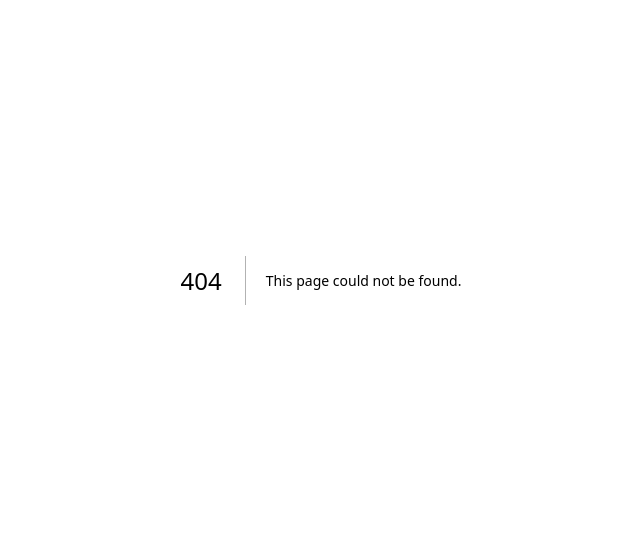
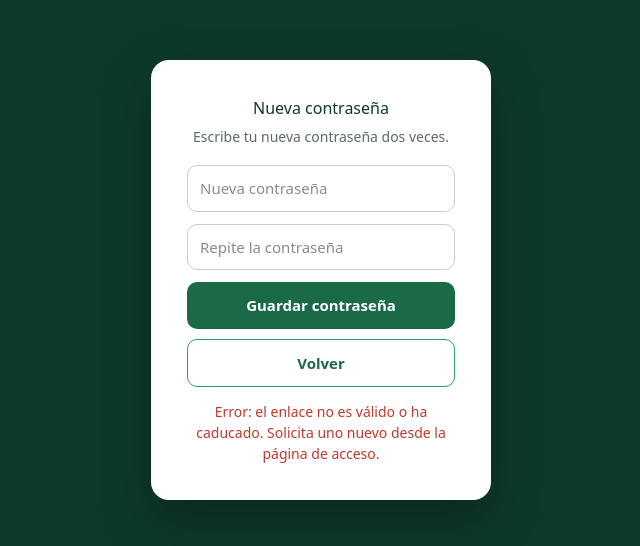
Before and after one commit to smayov/tgh-roadmap, a Next.js app: page /recuperar in a window 1280 px wide. Before the commit this address had no page. Shown: the part 120-666 px from the top of the page, without its empty margins (319-959 px from the left). Built offline with nearby package versions, Linux system fonts and the light colour scheme; no server answers.

Commit message:
Recuperacion de contraseña: enlace en acceso y pagina recuperar

```diff
--- a/app/acceso/page.jsx
+++ b/app/acceso/page.jsx
@@ -49,7 +49,15 @@ export default function Acceso() {
     if (error) { setMsg("Error: " + error.message); return; }
     await redirigirSegunEstado(data.user);
   };
-
+const recuperar = async () => {
+    setMsg("");
+    if (!email) { setMsg("Error: escribe tu correo arriba y vuelve a pulsar."); return; }
+    const { error } = await supabase.auth.resetPasswordForEmail(email, {
+      redirectTo: "https://www.tugestorhostelero.es/recuperar",
+    });
+    if (error) { setMsg("Error: " + error.message); return; }
+    setMsg("Te hemos enviado un correo para restablecer tu contraseña. Revisa tu bandeja de entrada.");
+  };
   const salir = async () => { await supabase.auth.signOut(); setMsg(""); };
 
   // Decide a dónde llevar al usuario: panel si ya tiene módulos, catálogo si no.
@@ -85,6 +93,12 @@ export default function Acceso() {
         <input style={input} type="password" placeholder="Contraseña" value={password} onChange={(e) => setPassword(e.target.value)} />
         <button onClick={entrar} style={btn}>Iniciar sesión</button>
         <button onClick={registrar} style={btnGhost}>Crear cuenta</button>
+        <button onClick={entrar} style={btn}>Iniciar sesión</button>
+        <button onClick={registrar} style={btnGhost}>Crear cuenta</button>
+        <button onClick={recuperar} style={linkOlvido}>¿Olvidaste tu contraseña?</button>
+        <button onClick={entrar} style={btn}>Iniciar sesión</button>
+        <button onClick={registrar} style={btnGhost}>Crear cuenta</button>
+        <button onClick={recuperar} style={linkOlvido}>¿Olvidaste tu contraseña?</button>
         {msg && <p style={{ marginTop: 14, fontSize: 14, color: msg.startsWith("Error") ? "#c0392b" : "#1A6A48" }}>{msg}</p>}
       </div>
     </div>
@@ -96,3 +110,4 @@ const card = { background: "#fff", padding: 36, borderRadius: 18, width: 340, ma
 const input = { width: "100%", padding: "11px 12px", borderRadius: 10, border: "1px solid #ccc", fontSize: 15, marginBottom: 12, boxSizing: "border-box" };
 const btn = { width: "100%", padding: 12, borderRadius: 10, border: "none", background: "#1A6A48", color: "#fff", fontWeight: 700, fontSize: 15, cursor: "pointer", marginBottom: 10 };
 const btnGhost = { width: "100%", padding: 12, borderRadius: 10, border: "1.5px solid #2E9E6B", background: "transparent", color: "#1A6A48", fontWeight: 700, fontSize: 15, cursor: "pointer" };
+const linkOlvido = { width: "100%", marginTop: 14, background: "none", border: "none", color: "#5C6B61", fontSize: 13.5, textDecoration: "underline", cursor: "pointer" };
--- /dev/null
+++ b/app/recuperar/page.jsx
@@ -0,0 +1,83 @@
+'use client';
+
+import { useState, useEffect } from 'react';
+import { useRouter } from 'next/navigation';
+import { supabase } from '../supabaseClient';
+
+/* ============================================================
+   PÁGINA DE RECUPERACIÓN DE CONTRASEÑA  ·  ruta: /recuperar
+   El usuario llega aquí desde el enlace del email.
+   Supabase le crea una sesión temporal al abrir el enlace,
+   y aquí solo tiene que escribir su nueva contraseña.
+   ============================================================ */
+export default function Recuperar() {
+  const router = useRouter();
+  const [password, setPassword] = useState('');
+  const [password2, setPassword2] = useState('');
+  const [msg, setMsg] = useState('');
+  const [listo, setListo] = useState(false);
+  const [cargando, setCargando] = useState(true);
+
+  useEffect(() => {
+    // Al abrir el enlace del email, Supabase deja una sesión temporal.
+    // Si no hay sesión, es que el enlace no es válido o ha caducado.
+    supabase.auth.getSession().then(({ data }) => {
+      if (!data.session) {
+        setMsg('Error: el enlace no es válido o ha caducado. Solicita uno nuevo desde la página de acceso.');
+      }
+      setCargando(false);
+    });
+  }, []);
+
+  const guardar = async () => {
+    setMsg('');
+    if (password.length < 6) { setMsg('Error: la contraseña debe tener al menos 6 caracteres.'); return; }
+    if (password !== password2) { setMsg('Error: las dos contraseñas no coinciden.'); return; }
+
+    const { error } = await supabase.auth.updateUser({ password });
+    if (error) { setMsg('Error: ' + error.message); return; }
+
+    setListo(true);
+    setMsg('Contraseña actualizada correctamente.');
+  };
+
+  if (cargando) return <div style={wrap}><p style={{ color: '#B7C7BE' }}>Cargando…</p></div>;
+
+  if (listo) {
+    return (
+      <div style={wrap}>
+        <div style={card}>
+          <div style={{ fontSize: 40, marginBottom: 8 }}>✅</div>
+          <h1 style={{ color: '#0D3A28', marginBottom: 8 }}>Contraseña actualizada</h1>
+          <p style={{ color: '#5C6B61', marginBottom: 22, fontSize: 14 }}>Ya puedes entrar con tu nueva contraseña.</p>
+          <button onClick={() => router.push('/acceso')} style={btn}>Ir a iniciar sesión</button>
+        </div>
+      </div>
+    );
+  }
+
+  return (
+    <div style={wrap}>
+      <div style={card}>
+        <h1 style={{ color: '#0D3A28', marginBottom: 6 }}>Nueva contraseña</h1>
+        <p style={{ color: '#5C6B61', marginBottom: 18, fontSize: 14 }}>Escribe tu nueva contraseña dos veces.</p>
+
+        <input style={input} type="password" placeholder="Nueva contraseña" value={password}
+               onChange={(e) => setPassword(e.target.value)} />
+        <input style={input} type="password" placeholder="Repite la contraseña" value={password2}
+               onChange={(e) => setPassword2(e.target.value)} />
+
+        <button onClick={guardar} style={btn}>Guardar contraseña</button>
+        <button onClick={() => router.push('/acceso')} style={btnGhost}>Volver</button>
+
+        {msg && <p style={{ marginTop: 14, fontSize: 14, color: msg.startsWith('Error') ? '#c0392b' : '#1A6A48' }}>{msg}</p>}
+      </div>
+    </div>
+  );
+}
+
+const wrap = { minHeight: '100vh', display: 'grid', placeItems: 'center', background: '#0D3A28', fontFamily: 'system-ui, sans-serif', padding: 20 };
+const card = { background: '#fff', padding: 36, borderRadius: 18, width: 340, maxWidth: '92vw', boxShadow: '0 20px 50px rgba(0,0,0,.3)', textAlign: 'center' };
+const input = { width: '100%', padding: '11px 12px', borderRadius: 10, border: '1px solid #ccc', fontSize: 15, marginBottom: 12, boxSizing: 'border-box' };
+const btn = { width: '100%', padding: 12, borderRadius: 10, border: 'none', background: '#1A6A48', color: '#fff', fontWeight: 700, fontSize: 15, cursor: 'pointer', marginBottom: 10 };
+const btnGhost = { width: '100%', padding: 12, borderRadius: 10, border: '1.5px solid #2E9E6B', background: 'transparent', color: '#1A6A48', fontWeight: 700, fontSize: 15, cursor: 'pointer' };
```
